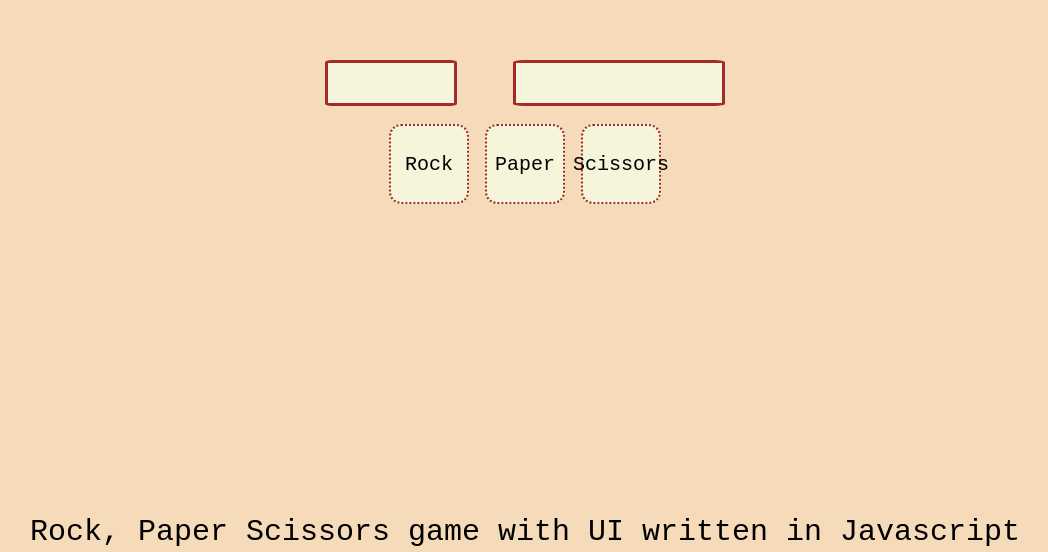
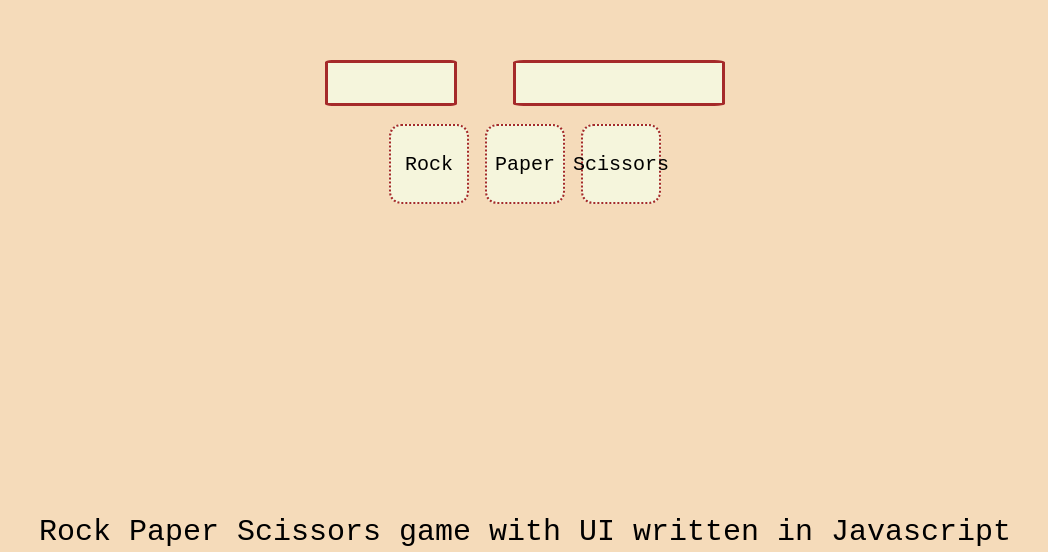
Before and after one commit to AnthonyGleason/odin-rock-paper-scissors, a plain HTML site: page index.html in a window 1280 px wide. Shown: the part 248-800 px from the top of the page, without its empty margins (115-1163 px from the left). Drawn offline with Linux system fonts and the light colour scheme.

Commit message:
Fix spelling mistake

```diff
--- a/index.html
+++ b/index.html
@@ -18,7 +18,7 @@
             </div>
         </div>
         <div class="footer">
-        Rock, Paper Scissors game with UI written in Javascript
+        Rock Paper Scissors game with UI written in Javascript
         </div>
     </body>
     <script src="js/script.js"></script>
```
